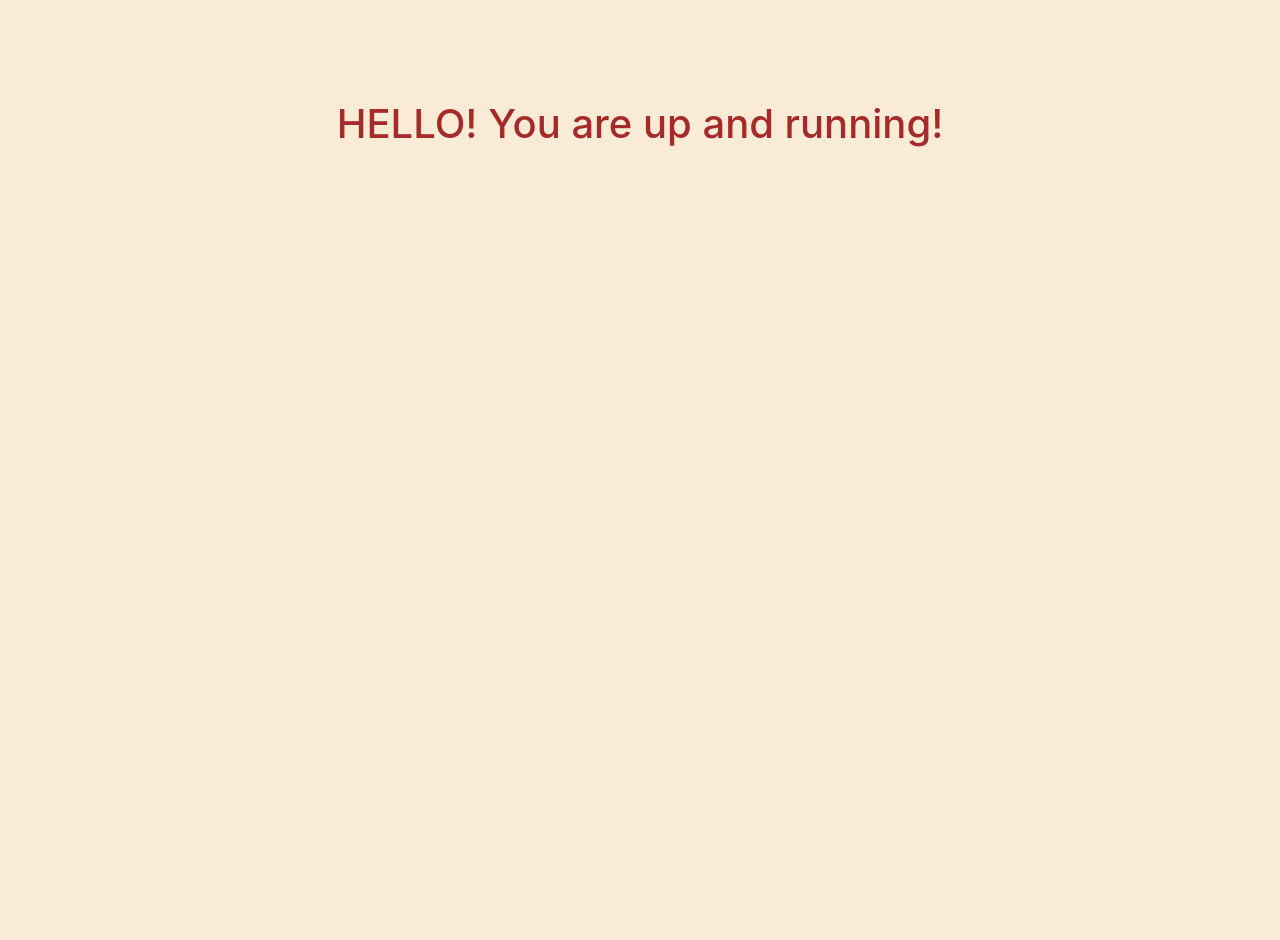
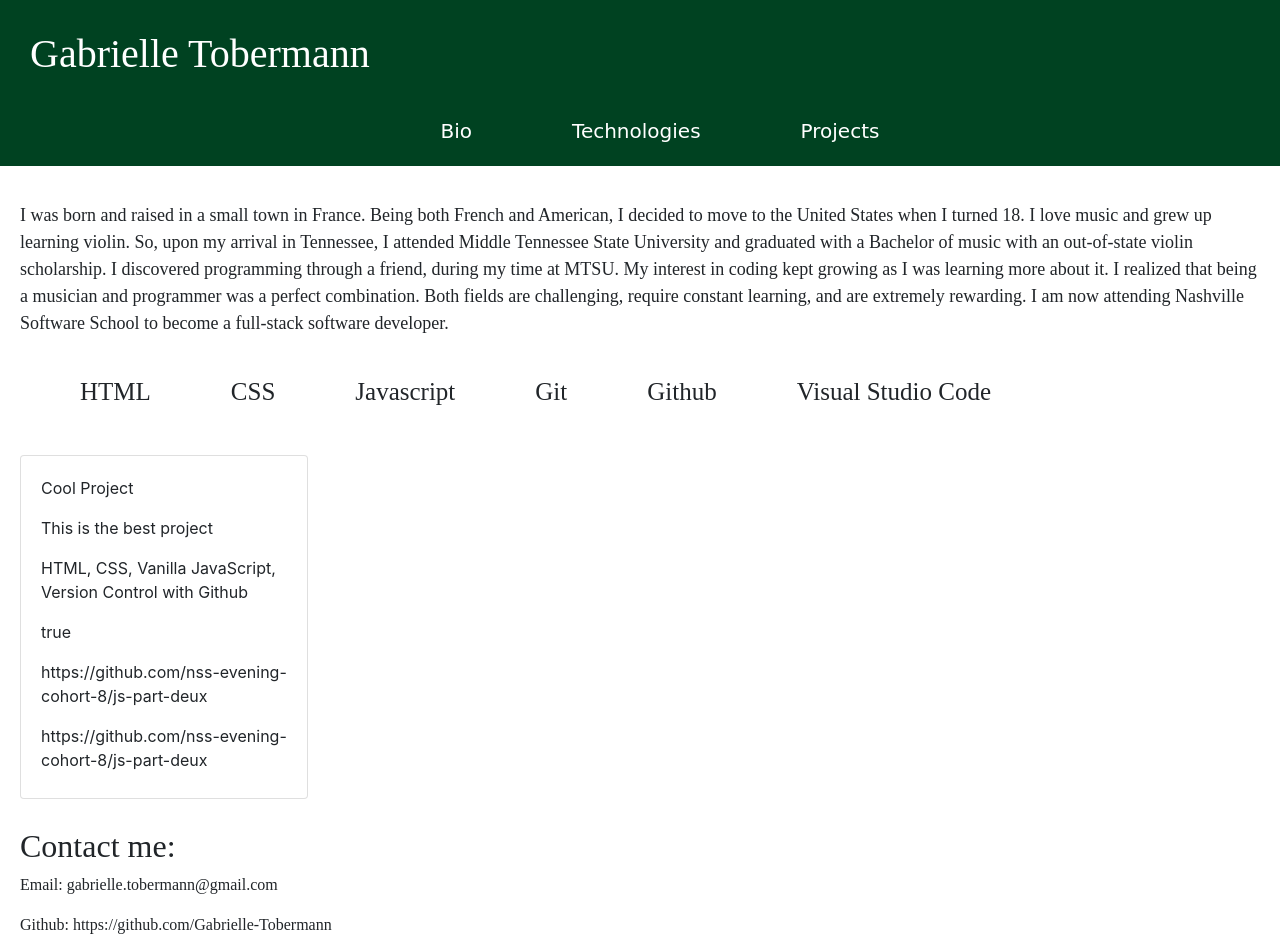
Before and after one commit to Gabrielle-Tobermann/Personal-bio-site-webpack, a website built with webpack: page src/index.html in a window 1280 px wide. Before the commit the page ends 800 px from the top, so only its background shows below. Built offline with nearby package versions, Linux system fonts and the light colour scheme.

Commit message:
added webpack

```diff
--- a/package.json
+++ b/package.json
@@ -1,5 +1,5 @@
 {
-  "name": "webpack-intro",
+  "name": "personal-bio-site-webpack",
   "version": "1.0.0",
   "description": "",
   "main": "src/javascripts/main.js",
@@ -8,7 +8,7 @@
     "build": "webpack --mode production --module-bind js=babel-loader"
   },
   "keywords": [],
-  "author": "",
+  "author": "Gabrielle Tobermann",
   "license": "ISC",
   "devDependencies": {
     "@babel/core": "7.11.4",
--- a/src/index.html
+++ b/src/index.html
@@ -7,7 +7,58 @@
   <title>Test</title>
 </head>
 <body>
-  <div id="login-form-container"></div>
-  <div id="app"></div>
+  <body>
+    <!-- Navigation -->
+    <nav>
+      <!-- TODO: Insert some sort of H1-H6 with your name here -->
+      <h1>Gabrielle Tobermann</h1>
+      <ul id="navLinks">
+        <li><a id="navToBio">Bio</a></li>
+        <li><a id="navToTechnologies">Technologies</a></li>
+        <li><a id="navToProjects">Projects</a></li>
+      </ul>
+    </nav>
+    <!-- End Navigation -->
+
+    <!-- Primary View -->
+    <div class="fullPage" id="bioPage">
+      <!-- TODO: Fill in bio info here: What is your background? Why do you want to go into development? What do you love about development? -->
+      <p>I was born and raised in a small town in France. Being both French and
+      American, I decided to move to the United States when I turned 18. I love
+      music and grew up learning violin. So, upon my arrival in Tennessee, I
+      attended Middle Tennessee State University and graduated with a Bachelor
+      of music with an out-of-state violin scholarship. I discovered programming
+      through a friend, during my time at MTSU. My interest in coding kept
+      growing as I was learning more about it. I realized that being a musician
+      and programmer was a perfect combination. Both fields are challenging,
+      require constant learning, and are extremely rewarding. I am now attending
+      Nashville Software School to become a full-stack software developer.</p>
+
+    </div>
+    <div class="fullPage" id="technologiesPage">
+      <!-- TODO: Start an UL of all of the tools and technologies you've started learning so far. (You'll beef this page up later). -->
+      <ul>
+        <li>HTML</li>
+        <li>CSS</li>
+        <li>Javascript</li>
+        <li>Git</li>
+        <li>Github</li>
+        <li>Visual Studio Code</li>
+      </ul>
+    </div>
+    <div class="fullPage" id="projectsPage"></div>
+    <!-- End Primary View -->
+
+    <!-- Footer -->
+    <footer class="page-footer">
+      <!-- TODO: Fill in contact info here: Include things like email, LinkedIn, Twitter and GitHub links. -->
+      <div>
+        <h2>Contact me:</h2>
+        <p>Email: gabrielle.tobermann@gmail.com</p>
+        <p>Github: https://github.com/Gabrielle-Tobermann</p>
+      </div>
+    </footer>
+  <!-- <div id="login-form-container"></div>
+  <div id="app"></div> -->
 </body>
 </html>
--- a/src/javascripts/main.js
+++ b/src/javascripts/main.js
@@ -1,15 +1,61 @@
 // USE WITH FIREBASE AUTH
 // import checkLoginStatus from './helpers/auth';
 import 'bootstrap'; // import bootstrap elements and js
-
 import '../styles/main.scss';
 
+const projects = [
+  {
+    title: 'Cool Project',
+    screenshot: 'http://gotoflashgames.com/files/file/033.jpg',
+    description: 'This is the best project', // A good project description includes 'the what', 'the why', and 'the how'.
+    technologiesUsed:
+      'HTML, CSS, Vanilla JavaScript, Version Control with Github',
+    available: true,
+    url: 'https://github.com/nss-evening-cohort-8/js-part-deux', // Towards the latter part of the class, you will learn how to host your projects and people will be able to view them live. Cool, right? Welp, until then, just use your GitHub link in this spot as well.
+    githubUrl: 'https://github.com/nss-evening-cohort-8/js-part-deux',
+  },
+  {
+    title: 'Cool Project',
+    screenshot: 'http://gotoflashgames.com/files/file/033.jpg',
+    description: 'This is the best project', // A good project description includes 'the what', 'the why', and 'the how'.
+    technologiesUsed:
+      'HTML, CSS, Vanilla JavaScript, Version Control with Github',
+    available: false,
+    url: 'https://github.com/nss-evening-cohort-8/js-part-deux', // Towards the latter part of the class, you will learn how to host your projects and people will be able to view them live. Cool, right? Welp, until then, just use your GitHub link in this spot as well.
+    githubUrl: 'https://github.com/nss-evening-cohort-8/js-part-deux',
+  },
+];
+
+const printToDom = (divId, textToPrint) => {
+  const selectedDiv = document.querySelector(divId);
+  selectedDiv.innerHTML = textToPrint;
+};
+
+const createProjectCards = (arr) => {
+  let domString = '';
+
+  for (let i = 0; i < arr.length; i += 1) {
+    if (arr[i].available === true) {
+      domString += `<div class="card my-2" style="width: 18rem;" id=${i}>
+    <div class="img-container" style="background-image: url('${arr[i].screenshot}');"></div>
+    <div class="card-body">
+      <p class="card-text">${arr[i].title}</p>
+      <p class="card-text">${arr[i].description}</p>
+      <p class="card-text">${arr[i].technologiesUsed}</p>
+      <p class="card-text">${arr[i].available}</p>
+      <p class="card-text">${arr[i].url}</p>
+      <p class="card-text">${arr[i].githubUrl}</p>
+
+    </div>
+  </div>`;
+    }
+  }
+
+  printToDom('#projectsPage', domString);
+};
+
 const init = () => {
-  document.querySelector('#app').innerHTML = '<h1>HELLO! You are up and running!</h1>';
-  console.warn('YOU ARE UP AND RUNNING!');
-
-  // USE WITH FIREBASE AUTH
-  // checkLoginStatus();
+  createProjectCards(projects);
 };
 
 init();
--- a/src/styles/main.scss
+++ b/src/styles/main.scss
@@ -2,8 +2,61 @@
 @import "~@fortawesome/fontawesome-free/css/all.min.css";
 
 body {
-  background-color: antiquewhite;
-  color: brown;
-  text-align: center;
-  margin-top: 100px;
+  background-color: white;
 }
+
+nav {
+  background-color: #004221;
+  color: white;
+
+}
+
+h1 {
+  padding: 30px;
+  font-family: 'Times New Roman', Times, serif;
+}
+
+#navLinks {
+  display: flex;
+  align-items: center;
+  justify-content: center;
+  list-style-type: none;
+}
+
+#navLinks li {
+  padding-left:50px;
+  padding-right: 50px;
+  padding-bottom: 20px;
+  font-size: 20px;
+  font-family: 'Courgette', cursive;
+}
+
+#bioPage {
+  font-family: 'Times New Roman', Times, serif;
+  padding: 20px;
+  font-size: 18px;
+}
+
+#technologiesPage ul {
+  display: flex;
+  flex-wrap: row wrap;
+}
+
+#technologiesPage li {
+  list-style-type: none;
+  padding-left: 40px;
+  padding-right: 40px;
+  font-size: 25px;
+  font-family: 'Times New Roman', Times, serif;
+}
+
+#projectsPage {
+  height: 400px;
+  padding: 20px;
+  display: flex;
+}
+
+.page-footer {
+  font-family: 'Times New Roman', Times, serif;
+  padding-left: 20px;
+}
```
Also changed, not shown: 1 other file.
